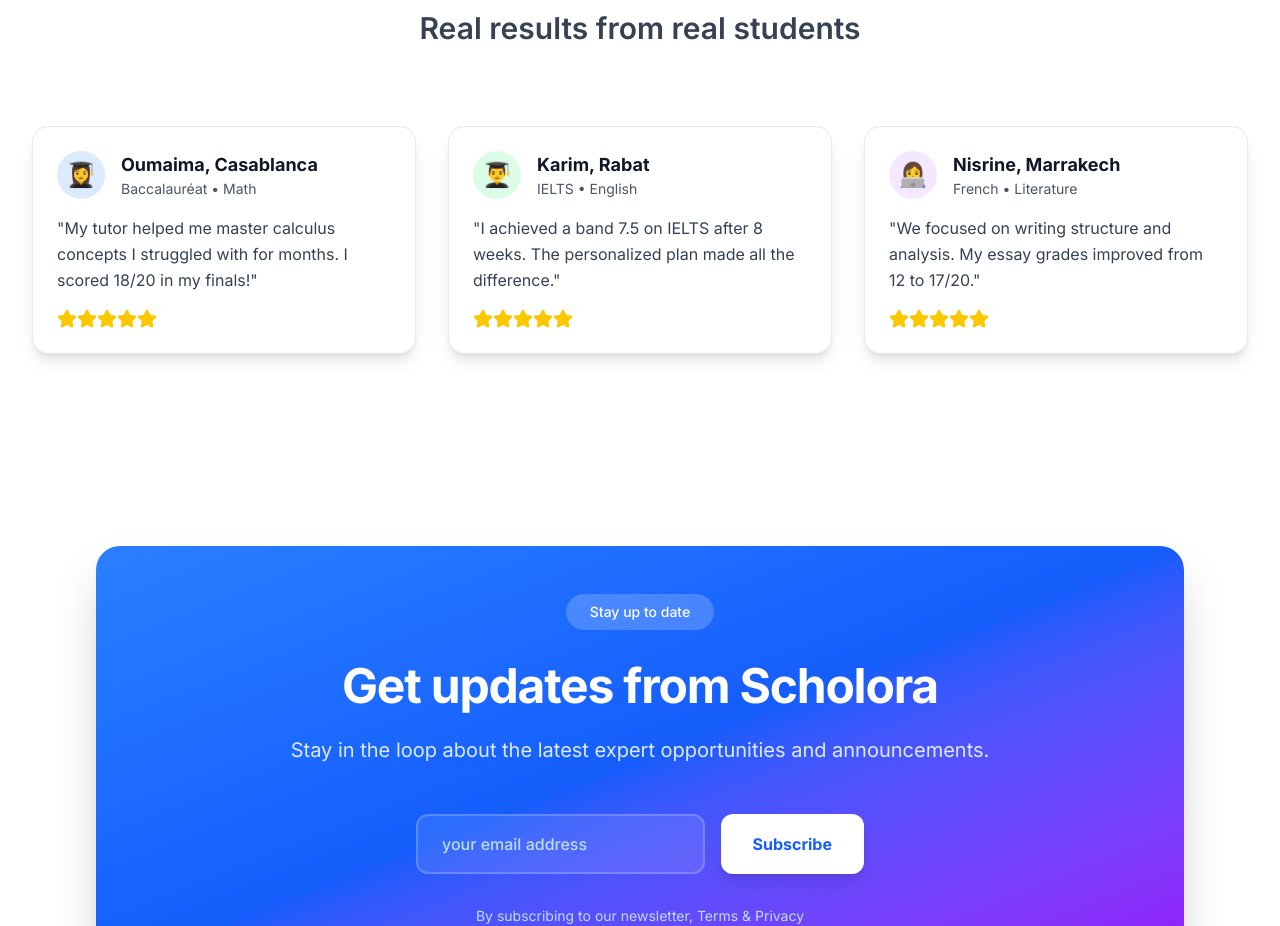
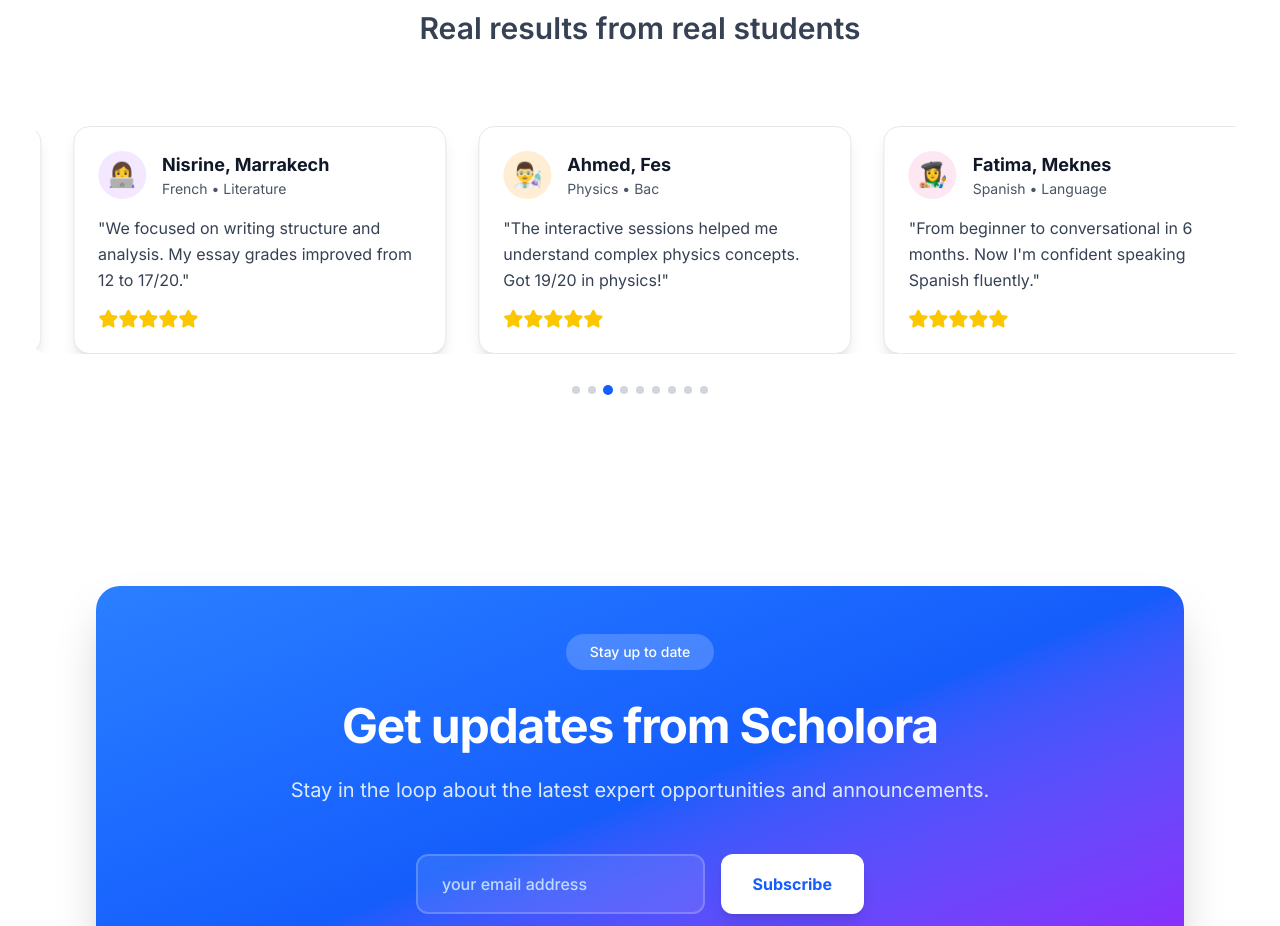
Before and after one commit to Mrmohsine/scholora_frontend, a Next.js app: page / in a window 1280 px wide. Shown: the part 4180-5106 px from the top of the page. Built offline with nearby package versions, Linux system fonts and the light colour scheme.

Commit message:
Scrolling success stories

```diff
--- a/src/app/page.tsx
+++ b/src/app/page.tsx
@@ -2,13 +2,24 @@
 import Link from 'next/link'
 import Image from 'next/image'
 import { Star, Users, BookOpen, Award, ChevronRight, Play, User, Calendar, Clock } from 'lucide-react'
-import { useState } from 'react';
+import { useState, useEffect } from 'react';
 import Header from '@/components/layout/Header';
 import Footer from '@/components/layout/Footer';
 
 export default function HomePage() {
    const [isModalOpen, setIsModalOpen] = useState(false);
+   const [currentSlide, setCurrentSlide] = useState(0);
    const videoUrl = 'https://commondatastorage.googleapis.com/gtv-videos-bucket/sample/BigBuckBunny.mp4';
+
+   // Auto-scroll effect pour Success Stories - scroll continu 1 par 1
+   useEffect(() => {
+     const interval = setInterval(() => {
+       setCurrentSlide((prev) => (prev + 1) % 7); // 7 positions de scroll possibles
+     }, 3000); // Change slide every 3 seconds
+
+     return () => clearInterval(interval);
+   }, []);
+
   return (
     <div className="min-h-screen bg-white font-sans">
       <Header />
@@ -431,74 +442,127 @@ export default function HomePage() {
             <h3 className="text-3xl font-semibold text-gray-700 mb-6">Real results from real students</h3>
           </div>
 
-          <div className="grid grid-cols-1 md:grid-cols-3 gap-8">
-            {/* Story 1 - Oumaima */}
+          <div className="relative">
+            {/* Slider Container */}
+            <div className="overflow-hidden rounded-2xl">
+              <div
+                className="flex transition-transform duration-1000 ease-in-out"
+                style={{
+                  transform: `translateX(-${(currentSlide * 100) / 3}%)`,
+                }}
+              >
+                {/* Tous les témoignages en ligne */}
+                {[
+                  // Story 1 - Oumaima
+                  {
+                    name: "Oumaima, Casablanca",
+                    subject: "Baccalauréat • Math",
+                    quote: "My tutor helped me master calculus concepts I struggled with for months. I scored 18/20 in my finals!",
+                    avatar: "👩‍🎓",
+                    bgColor: "bg-blue-100"
+                  },
+                  // Story 2 - Karim
+                  {
+                    name: "Karim, Rabat",
+                    subject: "IELTS • English",
+                    quote: "I achieved a band 7.5 on IELTS after 8 weeks. The personalized plan made all the difference.",
+                    avatar: "👨‍🎓",
+                    bgColor: "bg-green-100"
+                  },
+                  // Story 3 - Nisrine
+                  {
+                    name: "Nisrine, Marrakech",
+                    subject: "French • Literature",
+                    quote: "We focused on writing structure and analysis. My essay grades improved from 12 to 17/20.",
+                    avatar: "👩‍💻",
+                    bgColor: "bg-purple-100"
+                  },
+                  // Story 4 - Ahmed
+                  {
+                    name: "Ahmed, Fes",
+                    subject: "Physics • Bac",
+                    quote: "The interactive sessions helped me understand complex physics concepts. Got 19/20 in physics!",
+                    avatar: "👨‍🔬",
+                    bgColor: "bg-orange-100"
+                  },
+                  // Story 5 - Fatima
+                  {
+                    name: "Fatima, Meknes",
+                    subject: "Spanish • Language",
+                    quote: "From beginner to conversational in 6 months. Now I'm confident speaking Spanish fluently.",
+                    avatar: "👩‍🎨",
+                    bgColor: "bg-pink-100"
+                  },
+                  // Story 6 - Youssef
+                  {
+                    name: "Youssef, Tangier",
+                    subject: "Economics • University",
+                    quote: "Preparation for my economics exam was perfect. I passed with distinction thanks to my tutor.",
+                    avatar: "👨‍💼",
+                    bgColor: "bg-indigo-100"
+                  },
+                  // Story 7 - Salma
+                  {
+                    name: "Salma, Agadir",
+                    subject: "Chemistry • Medical School",
+                    quote: "Organic chemistry became clear with my tutor's explanations. Aced my medical school entrance exam!",
+                    avatar: "👩‍⚕️",
+                    bgColor: "bg-teal-100"
+                  },
+                  // Story 8 - Hamza
+                  {
+                    name: "Hamza, Oujda",
+                    subject: "Programming • Computer Science",
+                    quote: "Learning Python and algorithms was challenging until I found the right tutor. Now I'm coding confidently!",
+                    avatar: "👨‍💻",
+                    bgColor: "bg-yellow-100"
+                  },
+                  // Story 9 - Zineb
+                  {
+                    name: "Zineb, Kenitra",
+                    subject: "German • Language Certification",
+                    quote: "Achieved B2 level in German in just 8 months. My tutor's systematic approach was incredibly effective.",
+                    avatar: "👩‍🏫",
+                    bgColor: "bg-red-100"
+                  }
+                ].map((story, index) => (
+                  <div key={index} className="w-1/3 flex-shrink-0 px-4">
                     <div className="bg-white rounded-2xl shadow-lg p-6 border border-gray-200 hover:shadow-xl transition-all duration-300">
                       <div className="flex items-center mb-4">
-                <div className="w-12 h-12 bg-blue-100 rounded-full flex items-center justify-center mr-4">
-                  <span className="text-2xl">👩‍🎓</span>
+                        <div className={`w-12 h-12 ${story.bgColor} rounded-full flex items-center justify-center mr-4`}>
+                          <span className="text-2xl">{story.avatar}</span>
                         </div>
                         <div>
-                  <h4 className="font-bold text-gray-900 text-lg">Oumaima, Casablanca</h4>
-                  <p className="text-gray-600 text-sm">Baccalauréat • Math</p>
+                          <h4 className="font-bold text-gray-900 text-lg">{story.name}</h4>
+                          <p className="text-gray-600 text-sm">{story.subject}</p>
                         </div>
                       </div>
-
                       <p className="text-gray-700 mb-4 leading-relaxed">
-                "My tutor helped me master calculus concepts I struggled with for months. I scored 18/20 in my finals!"
+                        "{story.quote}"
                       </p>
-
                       <div className="flex text-yellow-400">
                         {[...Array(5)].map((_, i) => (
                           <Star key={i} className="w-5 h-5 fill-current" />
                         ))}
                       </div>
                     </div>
-
-            {/* Story 2 - Karim */}
-            <div className="bg-white rounded-2xl shadow-lg p-6 border border-gray-200 hover:shadow-xl transition-all duration-300">
-              <div className="flex items-center mb-4">
-                <div className="w-12 h-12 bg-green-100 rounded-full flex items-center justify-center mr-4">
-                  <span className="text-2xl">👨‍🎓</span>
                   </div>
-                <div>
-                  <h4 className="font-bold text-gray-900 text-lg">Karim, Rabat</h4>
-                  <p className="text-gray-600 text-sm">IELTS • English</p>
-                </div>
-              </div>
-
-              <p className="text-gray-700 mb-4 leading-relaxed">
-                "I achieved a band 7.5 on IELTS after 8 weeks. The personalized plan made all the difference."
-              </p>
-
-              <div className="flex text-yellow-400">
-                {[...Array(5)].map((_, i) => (
-                  <Star key={i} className="w-5 h-5 fill-current" />
                 ))}
               </div>
             </div>
 
-            {/* Story 3 - Nisrine */}
-            <div className="bg-white rounded-2xl shadow-lg p-6 border border-gray-200 hover:shadow-xl transition-all duration-300">
-              <div className="flex items-center mb-4">
-                <div className="w-12 h-12 bg-purple-100 rounded-full flex items-center justify-center mr-4">
-                  <span className="text-2xl">👩‍💻</span>
-                </div>
-                <div>
-                  <h4 className="font-bold text-gray-900 text-lg">Nisrine, Marrakech</h4>
-                  <p className="text-gray-600 text-sm">French • Literature</p>
-                </div>
-              </div>
-
-              <p className="text-gray-700 mb-4 leading-relaxed">
-                "We focused on writing structure and analysis. My essay grades improved from 12 to 17/20."
-              </p>
-
-              <div className="flex text-yellow-400">
-                {[...Array(5)].map((_, i) => (
-                  <Star key={i} className="w-5 h-5 fill-current" />
+            {/* Dots Indicator seulement */}
+            <div className="flex justify-center space-x-2 mt-8">
+              {[...Array(9)].map((_, index) => (
+                <div
+                  key={index}
+                  className={`w-2 h-2 rounded-full transition-all duration-300 ${
+                    index === currentSlide
+                      ? 'bg-blue-600 scale-125'
+                      : 'bg-gray-300'
+                  }`}
+                />
               ))}
-              </div>
             </div>
           </div>
         </div>
```
Also changed, not shown: src/app/homepage.tsx (deleted). Lines whose indentation alone changed are shown as unchanged.
